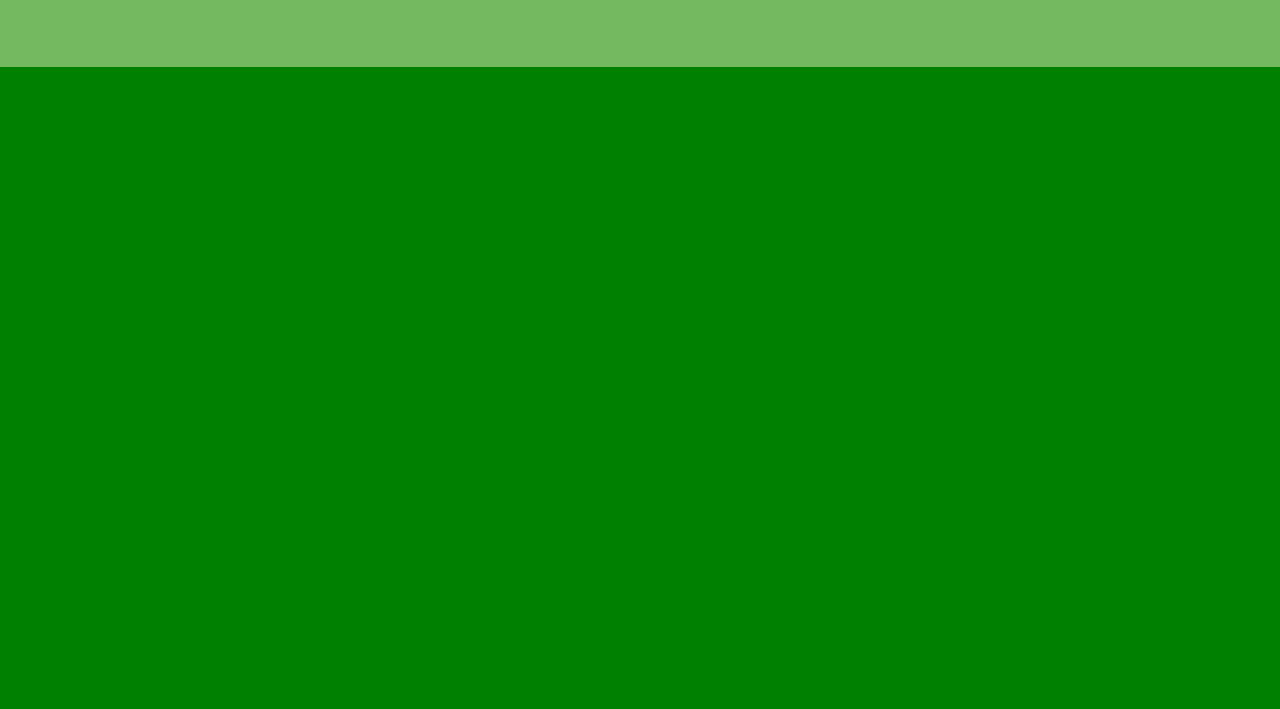
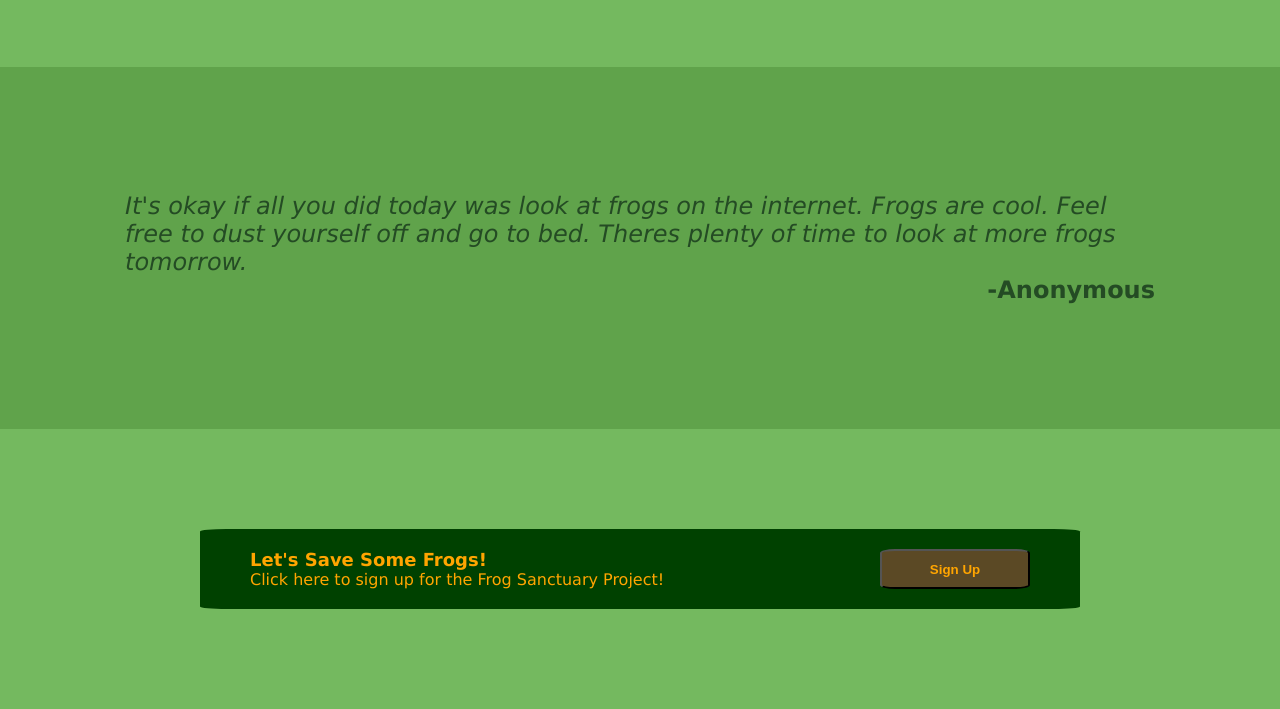
Before and after one commit to btascone/frog-sanctuary, a plain HTML site: page index.html in a window 1280 px wide. Shown: the part 842-1551 px from the top of the page. Before the commit the page ends 909 px from the top, so only its background shows below. Drawn offline with Linux system fonts and the light colour scheme.

Commit message:
add quote and signup sections

```diff
--- a/index.html
+++ b/index.html
@@ -59,5 +59,26 @@
     </div>
 
 
+
+    <div class="quotebox">
+        <div class="quote">It's okay if all you did today was look at frogs on the internet. Frogs are cool. Feel free to dust yourself off and go to bed. Theres plenty of time to look at more frogs tomorrow.</div>
+        <div class="source">-Anonymous</div>
+    </div>
+
+
+
+
+
+    <div class="last">
+        <div class="lastbox">
+            <div class="yobox">
+                <div class="last-title">Let's Save Some Frogs!</div>
+                <div class="last-text">Click here to sign up for the Frog Sanctuary Project!</div>
+            </div>
+            <button class="signup">Sign Up</button>
+        </div>
+    </div>
+
+
 </body>
 </html>
--- a/styles.css
+++ b/styles.css
@@ -5,7 +5,7 @@ body {
     font-family: 'Lucida Sans', 'Lucida Sans Regular', 'Lucida Grande', 'Lucida Sans Unicode', Geneva, Verdana, sans-serif;
     background: green;
     margin: 0;
-    font-size: 18px;
+    font-size: 20px;
     flex-grow: 0;
 }
 
@@ -34,7 +34,7 @@ ul {
     margin: 0;
     padding: 0;
     gap: 16px;
-    font-size: 18px;
+    font-size: 16px;
 }
 
 a {
@@ -83,7 +83,7 @@ font-weight: 900;
     margin-left: 125px;
 }
 
-.divtitle{
+.divtitle {
     display: flex;
     font-size: 48px;
     font-weight: 900;
@@ -133,3 +133,77 @@ padding-bottom: 70px;
     font-size: 16px;
     font-weight: 400;
 }
+
+
+
+
+
+.quotebox {
+    background-color: rgb(96, 163, 75);
+    display: flex;
+    align-items: center;
+    padding: 125px;
+    color: rgb(36, 75, 36);
+    flex-direction: column;
+}
+
+.quote {
+    display: flex;
+    font-size: 24px;
+    font-style: italic;
+}
+
+.source {
+    display: flex;
+    font-size: 24px;
+    font-weight: 900;
+    margin-left: auto;
+}
+
+
+
+
+
+
+
+.last {
+    padding-top: 100px;
+    padding-bottom: 100px;
+    padding-left: 200px;
+    padding-right: 200px;
+    background-color: rgb(116, 185, 95);
+}
+
+.lastbox {
+    display: flex;
+    background-color: rgb(0, 65, 0);
+    padding-top: 20px;
+    padding-left: 50px;
+    padding-right: 50px;
+    padding-bottom: 20px;
+    border-radius: 3%;
+    justify-content: space-between;
+}
+
+.yobox {
+    display: flex;
+    flex-direction: column;
+}
+
+.signup {
+    width: 150px;
+    border-radius: 10%;
+    background-color: rgba(95, 73, 39, 0.959);
+    color: orange;
+    padding: 10px;
+    font-weight: 900;
+}
+
+.last-title {
+    font-weight: 900;
+    font-size: 18px;
+}
+
+.last-text {
+    font-size: 16px;
+}
```
